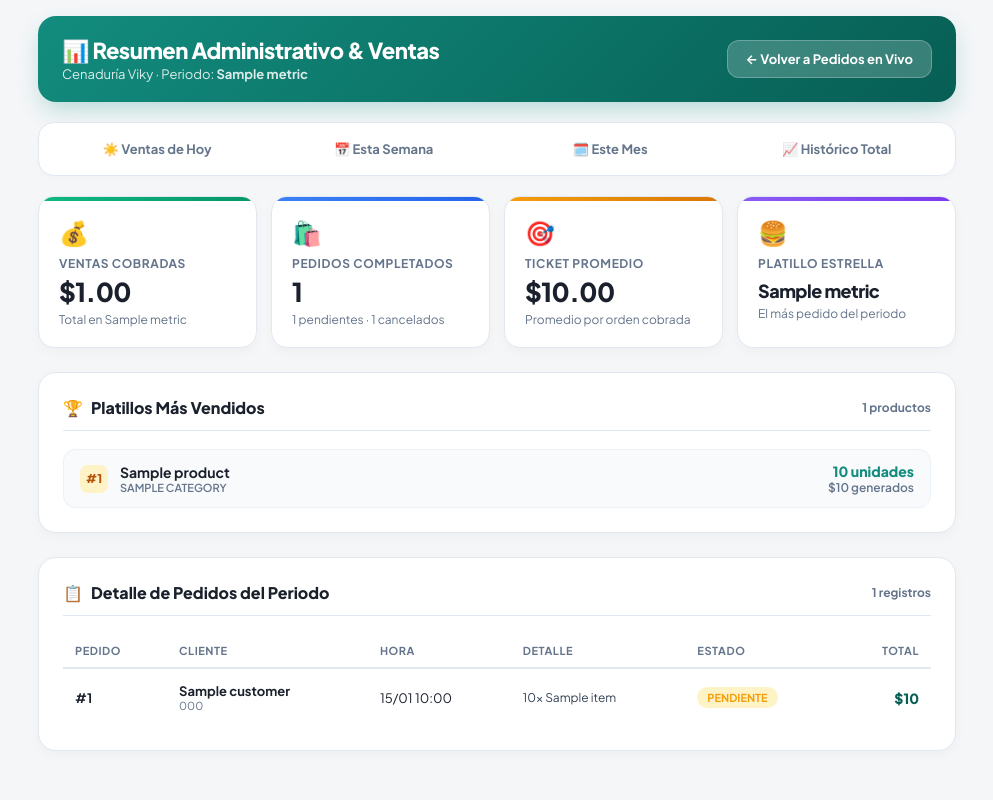
After one commit to pmailprueba-apps/whatsapp-restaurant, a FastAPI app: template app/templates/ventas.html in a window 1280 px wide. The commit adds this page. Shown: the whole page, without its empty margins (143-1136 px from the left). Run offline with FastAPI, Linux system fonts and the light colour scheme; the template is opened without the code that fills it: most values are stand-ins (such as "Sample title", 1, 10 or a date in 2020).

Commit message:
feat: modulo administrativo y reporte de ventas con filtros (hoy, semana, mes, historico)

```diff
--- a/app/templates/dashboard.html
+++ b/app/templates/dashboard.html
@@ -229,6 +229,9 @@
             <span>Panel de Pedidos & Impresión Térmica</span>
         </div>
         <div class="header-actions">
+            <a href="/dashboard/ventas" class="btn btn-ghost" style="background: rgba(255,255,255,0.28); font-weight:700;" title="Ver métricas de ventas y reportes">
+                📊 Reporte de Ventas
+            </a>
             <form action="/dashboard/test-printer" method="post" style="display:inline;">
                 <button type="submit" class="btn btn-ghost" title="Enviar ticket de prueba a la impresora térmica">
                     🖨️ Probar Impresora
@@ -237,7 +240,7 @@
             <a href="/dashboard" class="btn btn-ghost">
                 🔄 Recargar
             </a>
-            <a href="/logout" class="btn btn-ghost" style="color: #ef4444;" title="Cerrar sesión">
+            <a href="/logout" class="btn btn-ghost" style="color: #fca5a5;" title="Cerrar sesión">
                 🚪 Salir
             </a>
         </div>
--- /dev/null
+++ b/app/templates/ventas.html
@@ -0,0 +1,429 @@
+<!DOCTYPE html>
+<html lang="es">
+<head>
+    <meta charset="UTF-8">
+    <meta name="viewport" content="width=device-width, initial-scale=1.0, maximum-scale=1.0, user-scalable=no">
+    <title>Reporte de Ventas - Cenaduría Viky</title>
+    <link rel="preconnect" href="https://fonts.googleapis.com">
+    <link rel="preconnect" href="https://fonts.gstatic.com" crossorigin>
+    <link href="https://fonts.googleapis.com/css2?family=Plus+Jakarta+Sans:wght@400;500;600;700;800&display=swap" rel="stylesheet">
+    <style>
+        :root {
+            --primary: #128C7E;
+            --primary-dark: #075E54;
+            --accent: #25D366;
+            --surface: #ffffff;
+            --background: #f4f6f8;
+            --text: #1a202c;
+            --text-muted: #64748b;
+            --border: #e2e8f0;
+            --warning: #f59e0b;
+            --warning-bg: #fef3c7;
+            --danger: #ef4444;
+            --danger-bg: #fee2e2;
+            --success: #10b981;
+            --success-bg: #d1fae5;
+            --ease-out: cubic-bezier(0.16, 1, 0.3, 1);
+        }
+        * { margin: 0; padding: 0; box-sizing: border-box; }
+        body {
+            font-family: 'Plus Jakarta Sans', -apple-system, BlinkMacSystemFont, 'Segoe UI', Roboto, sans-serif;
+            background: var(--background);
+            color: var(--text);
+            padding: 16px;
+            max-width: 950px;
+            margin: 0 auto;
+            -webkit-font-smoothing: antialiased;
+        }
+
+        .header {
+            background: linear-gradient(135deg, var(--primary) 0%, var(--primary-dark) 100%);
+            color: white;
+            padding: 20px 24px;
+            border-radius: 18px;
+            margin-bottom: 20px;
+            display: flex;
+            justify-content: space-between;
+            align-items: center;
+            box-shadow: 0 10px 25px -5px rgba(18, 140, 126, 0.3);
+            flex-wrap: wrap;
+            gap: 12px;
+        }
+        .header h1 { font-size: 22px; font-weight: 800; letter-spacing: -0.5px; }
+        .header p { font-size: 13px; opacity: 0.85; margin-top: 2px; }
+
+        .btn-back {
+            display: inline-flex;
+            align-items: center;
+            gap: 6px;
+            background: rgba(255, 255, 255, 0.2);
+            color: #ffffff;
+            padding: 10px 18px;
+            border-radius: 12px;
+            text-decoration: none;
+            font-weight: 700;
+            font-size: 13px;
+            backdrop-filter: blur(8px);
+            border: 1px solid rgba(255, 255, 255, 0.25);
+            transition: transform 0.15s var(--ease-out), background 0.15s var(--ease-out);
+        }
+        .btn-back:hover { background: rgba(255, 255, 255, 0.3); transform: translateY(-1px); }
+        .btn-back:active { transform: scale(0.97); }
+
+        /* Filter Pills */
+        .filter-nav {
+            background: var(--surface);
+            padding: 8px;
+            border-radius: 16px;
+            display: flex;
+            gap: 6px;
+            margin-bottom: 20px;
+            border: 1px solid var(--border);
+            box-shadow: 0 2px 6px rgba(0,0,0,0.02);
+            overflow-x: auto;
+        }
+        .filter-pill {
+            flex: 1;
+            text-align: center;
+            padding: 10px 16px;
+            border-radius: 12px;
+            text-decoration: none;
+            font-size: 13px;
+            font-weight: 700;
+            color: var(--text-muted);
+            white-space: nowrap;
+            transition: all 0.15s var(--ease-out);
+        }
+        .filter-pill:hover {
+            color: var(--primary);
+            background: #f8fafc;
+        }
+        .filter-pill.active {
+            background: var(--primary);
+            color: #ffffff;
+            box-shadow: 0 4px 12px rgba(18, 140, 126, 0.25);
+        }
+        .filter-pill:active { transform: scale(0.97); }
+
+        /* KPI Bento Grid */
+        .kpi-grid {
+            display: grid;
+            grid-template-columns: repeat(auto-fit, minmax(200px, 1fr));
+            gap: 14px;
+            margin-bottom: 24px;
+        }
+        .kpi-card {
+            background: var(--surface);
+            border-radius: 16px;
+            padding: 20px;
+            border: 1px solid var(--border);
+            box-shadow: 0 4px 12px rgba(0,0,0,0.03);
+            position: relative;
+            overflow: hidden;
+        }
+        .kpi-card::before {
+            content: '';
+            position: absolute;
+            top: 0; left: 0; right: 0;
+            height: 4px;
+            background: var(--border);
+        }
+        .kpi-card.kpi-sales::before { background: linear-gradient(90deg, #10b981, #059669); }
+        .kpi-card.kpi-orders::before { background: linear-gradient(90deg, #3b82f6, #2563eb); }
+        .kpi-card.kpi-ticket::before { background: linear-gradient(90deg, #f59e0b, #d97706); }
+        .kpi-card.kpi-top::before { background: linear-gradient(90deg, #8b5cf6, #7c3aed); }
+
+        .kpi-icon { font-size: 24px; margin-bottom: 8px; }
+        .kpi-label { font-size: 12px; font-weight: 700; color: var(--text-muted); text-transform: uppercase; letter-spacing: 0.05em; }
+        .kpi-value { font-size: 26px; font-weight: 800; color: var(--text); margin-top: 4px; letter-spacing: -0.5px; }
+        .kpi-sub { font-size: 12px; color: var(--text-muted); margin-top: 4px; }
+
+        /* Section Container */
+        .card-section {
+            background: var(--surface);
+            border-radius: 18px;
+            padding: 24px;
+            border: 1px solid var(--border);
+            box-shadow: 0 4px 12px rgba(0,0,0,0.03);
+            margin-bottom: 24px;
+        }
+        .section-header {
+            display: flex;
+            justify-content: space-between;
+            align-items: center;
+            margin-bottom: 18px;
+            padding-bottom: 12px;
+            border-bottom: 1px solid var(--border);
+        }
+        .section-title {
+            font-size: 16px;
+            font-weight: 800;
+            color: var(--text);
+            display: flex;
+            align-items: center;
+            gap: 8px;
+        }
+
+        /* Products Table */
+        .ranking-list {
+            display: flex;
+            flex-direction: column;
+            gap: 10px;
+        }
+        .ranking-item {
+            display: flex;
+            align-items: center;
+            justify-content: space-between;
+            padding: 12px 16px;
+            background: #f8fafc;
+            border-radius: 12px;
+            border: 1px solid #edf2f7;
+            gap: 12px;
+        }
+        .ranking-left {
+            display: flex;
+            align-items: center;
+            gap: 12px;
+            flex: 1;
+        }
+        .ranking-badge {
+            width: 28px;
+            height: 28px;
+            border-radius: 8px;
+            background: #e2e8f0;
+            color: #475569;
+            display: flex;
+            align-items: center;
+            justify-content: center;
+            font-weight: 800;
+            font-size: 12px;
+        }
+        .ranking-badge.top-1 { background: #fef3c7; color: #b45309; }
+        .ranking-badge.top-2 { background: #e2e8f0; color: #334155; }
+        .ranking-badge.top-3 { background: #ffedd5; color: #c2410c; }
+
+        .ranking-name { font-weight: 700; font-size: 14px; color: var(--text); }
+        .ranking-category { font-size: 11px; color: var(--text-muted); font-weight: 600; text-transform: uppercase; }
+        .ranking-right { text-align: right; }
+        .ranking-qty { font-weight: 800; font-size: 14px; color: var(--primary); }
+        .ranking-revenue { font-size: 12px; color: var(--text-muted); font-weight: 600; }
+
+        /* Orders Table */
+        .orders-table {
+            width: 100%;
+            border-collapse: collapse;
+            font-size: 13px;
+        }
+        .orders-table th {
+            text-align: left;
+            padding: 10px 12px;
+            font-size: 11px;
+            font-weight: 700;
+            color: var(--text-muted);
+            text-transform: uppercase;
+            letter-spacing: 0.05em;
+            border-bottom: 2px solid var(--border);
+        }
+        .orders-table td {
+            padding: 14px 12px;
+            border-bottom: 1px solid var(--border);
+            vertical-align: middle;
+        }
+        .orders-table tr:last-child td { border-bottom: none; }
+
+        .badge {
+            display: inline-flex;
+            align-items: center;
+            padding: 4px 10px;
+            border-radius: 20px;
+            font-size: 11px;
+            font-weight: 700;
+            text-transform: uppercase;
+        }
+        .badge-confirmed { background: var(--success-bg); color: var(--success); }
+        .badge-pending { background: var(--warning-bg); color: var(--warning); }
+        .badge-cancelled { background: var(--danger-bg); color: var(--danger); }
+
+        .empty-state {
+            text-align: center;
+            padding: 40px 20px;
+            color: var(--text-muted);
+        }
+        .empty-state .icon { font-size: 40px; margin-bottom: 10px; }
+
+        @media (max-width: 600px) {
+            body { padding: 12px; }
+            .header { padding: 16px; flex-direction: column; align-items: stretch; text-align: center; }
+            .btn-back { justify-content: center; }
+            .kpi-grid { grid-template-columns: 1fr 1fr; }
+            .orders-table th:nth-child(3), .orders-table td:nth-child(3) { display: none; }
+        }
+    </style>
+</head>
+<body>
+    <div class="header">
+        <div>
+            <h1>📊 Resumen Administrativo & Ventas</h1>
+            <p>Cenaduría Viky · Periodo: <strong>{{ metrics.period_label }}</strong></p>
+        </div>
+        <a href="/dashboard" class="btn-back">
+            ← Volver a Pedidos en Vivo
+        </a>
+    </div>
+
+    <!-- Period Filter Selector -->
+    <nav class="filter-nav">
+        <a href="/dashboard/ventas?period=today" class="filter-pill {% if period == 'today' %}active{% endif %}">
+            ☀️ Ventas de Hoy
+        </a>
+        <a href="/dashboard/ventas?period=week" class="filter-pill {% if period == 'week' %}active{% endif %}">
+            📅 Esta Semana
+        </a>
+        <a href="/dashboard/ventas?period=month" class="filter-pill {% if period == 'month' %}active{% endif %}">
+            🗓️ Este Mes
+        </a>
+        <a href="/dashboard/ventas?period=all" class="filter-pill {% if period == 'all' %}active{% endif %}">
+            📈 Histórico Total
+        </a>
+    </nav>
+
+    <!-- KPI Bento Cards -->
+    <div class="kpi-grid">
+        <div class="kpi-card kpi-sales">
+            <div class="kpi-icon">💰</div>
+            <div class="kpi-label">Ventas Cobradas</div>
+            <div class="kpi-value">${{ '%.2f'|format(metrics.total_sales) }}</div>
+            <div class="kpi-sub">Total en {{ metrics.period_label }}</div>
+        </div>
+
+        <div class="kpi-card kpi-orders">
+            <div class="kpi-icon">🛍️</div>
+            <div class="kpi-label">Pedidos Completados</div>
+            <div class="kpi-value">{{ metrics.total_orders }}</div>
+            <div class="kpi-sub">{% if metrics.pending_count > 0 %}{{ metrics.pending_count }} pendientes · {% endif %}{{ metrics.cancelled_count }} cancelados</div>
+        </div>
+
+        <div class="kpi-card kpi-ticket">
+            <div class="kpi-icon">🎯</div>
+            <div class="kpi-label">Ticket Promedio</div>
+            <div class="kpi-value">${{ '%.2f'|format(metrics.avg_ticket) }}</div>
+            <div class="kpi-sub">Promedio por orden cobrada</div>
+        </div>
+
+        <div class="kpi-card kpi-top">
+            <div class="kpi-icon">🍔</div>
+            <div class="kpi-label">Platillo Estrella</div>
+            <div class="kpi-value" style="font-size: 18px; line-height: 1.3; margin-top: 8px;">
+                {{ metrics.top_product_name }}
+            </div>
+            <div class="kpi-sub">El más pedido del periodo</div>
+        </div>
+    </div>
+
+    <!-- Top Products Ranking -->
+    <div class="card-section">
+        <div class="section-header">
+            <h2 class="section-title">
+                <span>🏆</span>
+                <span>Platillos Más Vendidos</span>
+            </h2>
+            <span style="font-size: 12px; font-weight: 700; color: var(--text-muted);">
+                {{ metrics.top_products|length }} productos
+            </span>
+        </div>
+
+        {% if metrics.top_products %}
+        <div class="ranking-list">
+            {% for p in metrics.top_products %}
+            <div class="ranking-item">
+                <div class="ranking-left">
+                    <div class="ranking-badge top-{{ loop.index if loop.index <= 3 else 'other' }}">
+                        #{{ loop.index }}
+                    </div>
+                    <div>
+                        <div class="ranking-name">{{ p.name }}</div>
+                        <div class="ranking-category">{{ p.category }}</div>
+                    </div>
+                </div>
+                <div class="ranking-right">
+                    <div class="ranking-qty">{{ p.quantity }} {{ 'unidad' if p.quantity == 1 else 'unidades' }}</div>
+                    <div class="ranking-revenue">${{ '%.0f'|format(p.revenue) }} generados</div>
+                </div>
+            </div>
+            {% endfor %}
+        </div>
+        {% else %}
+        <div class="empty-state">
+            <div class="icon">🍽️</div>
+            <p>No se han registrado ventas de platillos en este periodo.</p>
+        </div>
+        {% endif %}
+    </div>
+
+    <!-- Detailed Orders Table -->
+    <div class="card-section">
+        <div class="section-header">
+            <h2 class="section-title">
+                <span>📋</span>
+                <span>Detalle de Pedidos del Periodo</span>
+            </h2>
+            <span style="font-size: 12px; font-weight: 700; color: var(--text-muted);">
+                {{ metrics.orders|length }} registros
+            </span>
+        </div>
+
+        {% if metrics.orders %}
+        <div style="overflow-x: auto;">
+            <table class="orders-table">
+                <thead>
+                    <tr>
+                        <th>Pedido</th>
+                        <th>Cliente</th>
+                        <th>Hora</th>
+                        <th>Detalle</th>
+                        <th>Estado</th>
+                        <th style="text-align: right;">Total</th>
+                    </tr>
+                </thead>
+                <tbody>
+                    {% for order in metrics.orders %}
+                    <tr>
+                        <td><strong>#{{ order.id }}</strong></td>
+                        <td>
+                            <div style="font-weight: 700;">{{ order.customer.name or 'Cliente' }}</div>
+                            <div style="font-size: 11px; color: var(--text-muted);">{{ order.customer.phone }}</div>
+                        </td>
+                        <td>{{ order.created_at.strftime('%d/%m %H:%M') }}</td>
+                        <td>
+                            <div style="font-size: 12px; color: #334155;">
+                                {% for item in order.items %}
+                                    <span>{{ item.quantity }}x {{ item.product_name }}{% if not loop.last %}, {% endif %}</span>
+                                {% endfor %}
+                            </div>
+                        </td>
+                        <td>
+                            {% if order.status in ('confirmed', 'ready') %}
+                                <span class="badge badge-confirmed">Cobrado</span>
+                            {% elif order.status == 'pending' %}
+                                <span class="badge badge-pending">Pendiente</span>
+                            {% else %}
+                                <span class="badge badge-cancelled">Cancelado</span>
+                            {% endif %}
+                        </td>
+                        <td style="text-align: right; font-weight: 800; font-size: 14px; color: var(--primary-dark);">
+                            ${{ '%.0f'|format(order.total) }}
+                        </td>
+                    </tr>
+                    {% endfor %}
+                </tbody>
+            </table>
+        </div>
+        {% else %}
+        <div class="empty-state">
+            <div class="icon">✨</div>
+            <p>No hay pedidos registrados en este periodo.</p>
+        </div>
+        {% endif %}
+    </div>
+</body>
+</html>
```
Also changed, not shown: app/dashboard.py (+18 -0 lines), app/database.py (+76 -0 lines).
